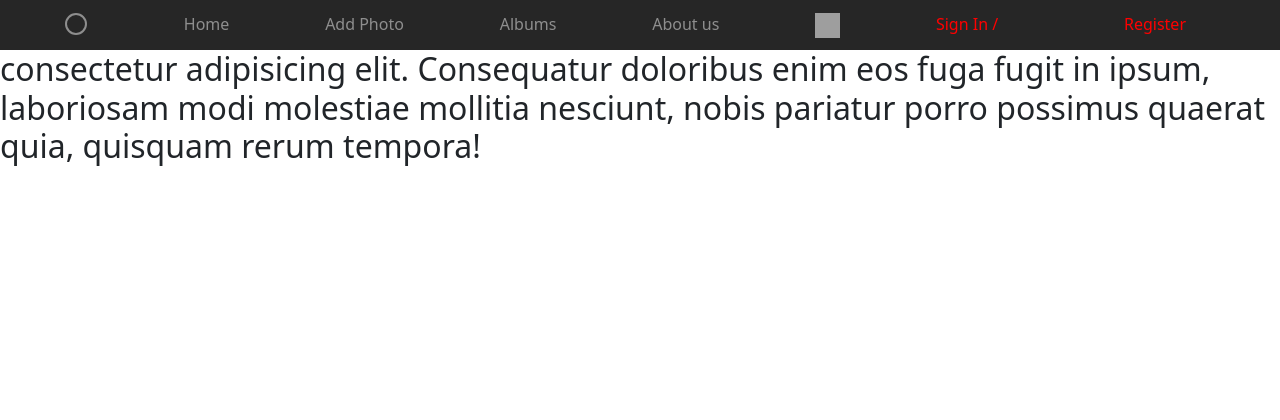
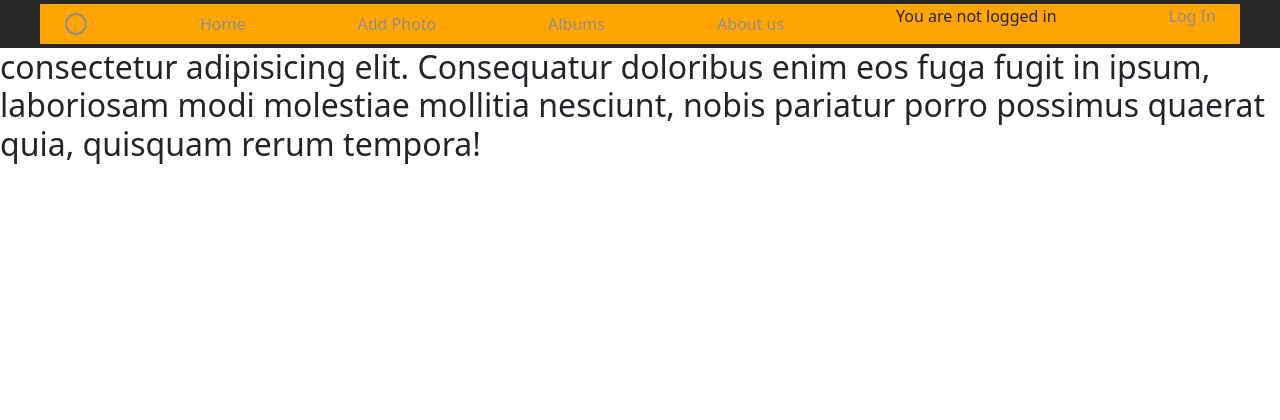
Before and after one commit to IhorMok/Photos_Gallery, a Django app: page /about/ in a window 1280 px wide. Shown: the top 420 px of the page. Run offline with Django 4.2, Linux system fonts and the light colour scheme; some libraries are stand-ins or nearby versions; grey boxes are pictures that could not be loaded.

Commit message:
Add a 'logout' method and in the template add a link to logout if the user is authenticated

```diff
--- a/photos_gallery/gallery/static/css/style.css
+++ b/photos_gallery/gallery/static/css/style.css
@@ -2,6 +2,9 @@
   max-width: 1200px;
 }
 
+nav {
+    background-color: orange;
+}
 /*
  * Custom translucent site header
  */
--- a/photos_gallery/gallery/templates/gallery/about.html
+++ b/photos_gallery/gallery/templates/gallery/about.html
@@ -1,5 +1,5 @@
 {% extends "gallery/home.html" %}
-
+    {% block title %}About us{% endblock title %}
 {% block content %}
 <div><h2>consectetur adipisicing elit. Consequatur doloribus enim eos fuga fugit in ipsum,
     laboriosam modi molestiae mollitia nesciunt, nobis pariatur porro possimus quaerat quia, quisquam rerum
--- a/photos_gallery/gallery/templates/gallery/base.html
+++ b/photos_gallery/gallery/templates/gallery/base.html
@@ -22,7 +22,7 @@
     <link rel="stylesheet" href="https://use.fontawesome.com/releases/v5.0.8/css/fontawesome.css" integrity="sha384-q3jl8XQu1OpdLgGFvNRnPdj5VIlCvgsDQTQB6owSOHWlAurxul7f+JpUOVdAiJ5P" crossorigin="anonymous">
 
 
-    <title>Photos Gallery</title>
+    <title>{% block title %}Photos Gallery{% endblock title %}</title>
 </head>
 
 
@@ -39,11 +39,17 @@
         <a class="py-2 d-none d-md-inline-block" href="#">Add Photo</a>
         <a class="py-2 d-none d-md-inline-block" href="#">Albums</a>
         <a class="py-2 d-none d-md-inline-block" href="{% url 'about' %}">About us</a>
-        <a class="py-2" href="#">
-            <img class="logo_" src="https://www.w3schools.com/images/w3schools_green.jpg" title="IMAGE_TEST_NAME">
-        </a>
-        <a class="own" href="{% url 'login' %}">Sign In / </a>
-        <a class="own" href="{% url 'register' %}">Register</a>
+<!--        <a class="py-2" href="#">-->
+<!--            <img class="logo_" src="https://www.w3schools.com/images/w3schools_green.jpg" title="IMAGE_TEST_NAME">-->
+<!--        </a>-->
+
+            {% if user.is_authenticated %}
+        <span class="py-2 d-none d-md-inline-block"> Hi, {{ user }}!</span>
+                <a class="py-2 d-none d-md-inline-block" href="{% url 'logout' %}">Log Out</a>
+            {% else %}
+                <p>You are not logged in</p>
+                <a href="{% url 'login' %}">Log In</a>
+            {% endif %}
     </nav>
 </header>
 <body>
--- a/photos_gallery/gallery/templates/gallery/home.html
+++ b/photos_gallery/gallery/templates/gallery/home.html
@@ -1,4 +1,7 @@
 {% extends "gallery/base.html" %}
+
+{% block title %}Home page{% endblock title %}
+
 
 {% block content %}
 
--- a/photos_gallery/gallery/templates/gallery/login.html
+++ b/photos_gallery/gallery/templates/gallery/login.html
@@ -1,8 +1,10 @@
 {% extends "gallery/base.html" %}
-{% block title %} Create an Account {% endblock %}
+
+{% block title %} Log-in {% endblock %}
+
+{% block content %}
 
 
-{% block content %}
 <div class="container">
     <div class="row">
         <h2>Log in your account!</h2>
--- a/photos_gallery/gallery/urls.py
+++ b/photos_gallery/gallery/urls.py
@@ -6,4 +6,5 @@ urlpatterns = [
     path('about/', views.about, name='about'),
     path('register/', views.register_page, name='register'),
     path('login/', views.login_user, name='login'),
+    path('logout/', views.logout_user, name='logout'),
 ]
--- a/photos_gallery/gallery/views.py
+++ b/photos_gallery/gallery/views.py
@@ -1,5 +1,5 @@
 import logging
-from django.contrib.auth import authenticate, login
+from django.contrib.auth import authenticate, login, logout
 from django.shortcuts import render, redirect
 from .forms import RegisterUserForm
 
@@ -40,3 +40,8 @@ def login_user(request):
             return redirect('login')
     else:
         return render(request, 'gallery/login.html', {})
+
+
+def logout_user(request):
+    logout(request)
+    return redirect('index')
```
Also changed, not shown: photos_gallery/gallery/lib/auth_backend.py (+0 -14 lines).
